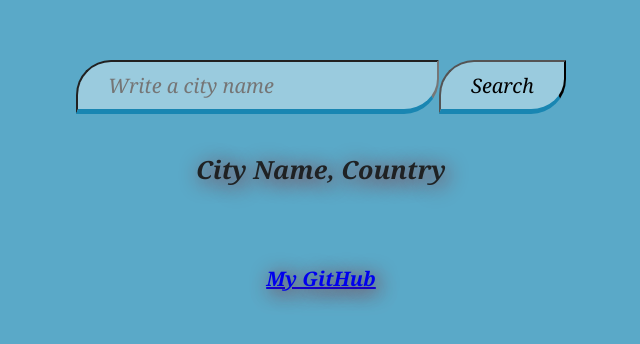
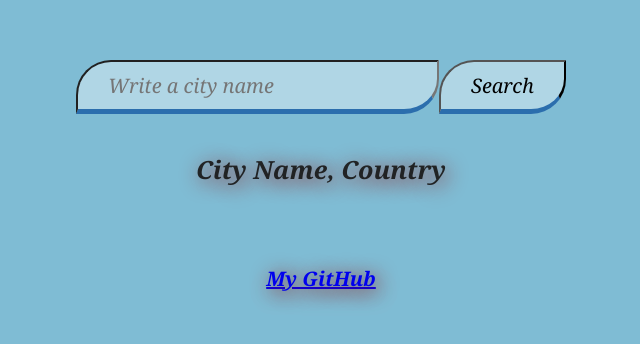
Before and after one commit to asaser/WeatherAPI, a website: page index.html in a window 1280 px wide. Shown: the whole page, without its empty margins (319-959 px from the left). Drawn offline with nearby package versions, Linux system fonts and the light colour scheme.

Commit message:
finish weatherApp

```diff
--- a/css/style.css
+++ b/css/style.css
@@ -8,7 +8,7 @@ body {
     background-size: cover;
     background-position: top center;
     background-repeat: no-repeat;
-    background-color: rgba(25, 135, 178, 0.714);
+    background-color: rgba(25, 135, 178, 0.551);
     height: 100vh;
 }
 
@@ -30,12 +30,12 @@ body {
     font: italic 20px Georgia;
     background-color: rgba(255, 255, 255, 0.39);
     border-radius: 35px 0px 35px 0px;
-    border-bottom: 5px solid rgb(25, 134, 178);
+    border-bottom: 5px solid rgba(27, 97, 167, 0.891);
     outline: none;
 }
 
 .main_header_text input:hover, button:hover {
-    background-color: rgba(99, 167, 194, 0.483);
+    background-color: rgba(25, 135, 178, 0.551);
 }
 
 .main_city_name, .main_weather_forecast, .main_footer {
```
